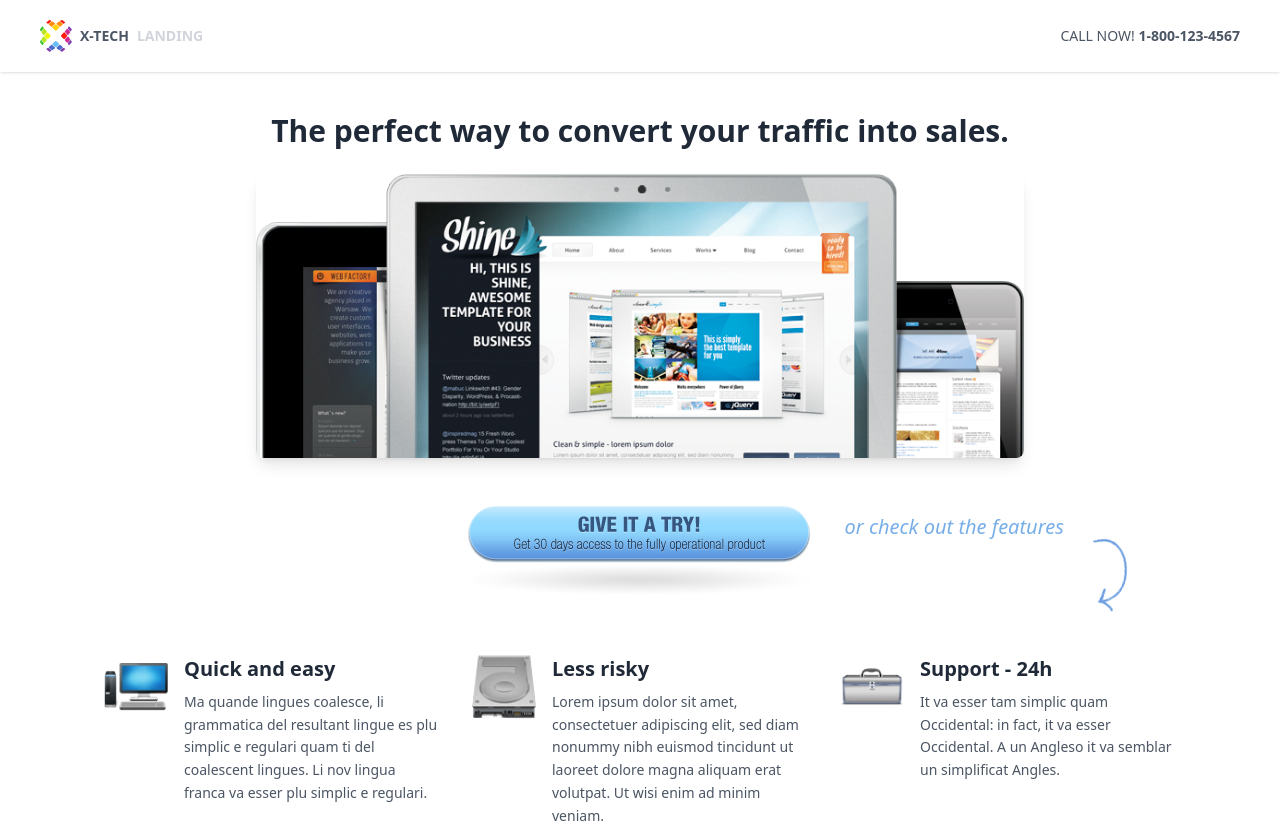
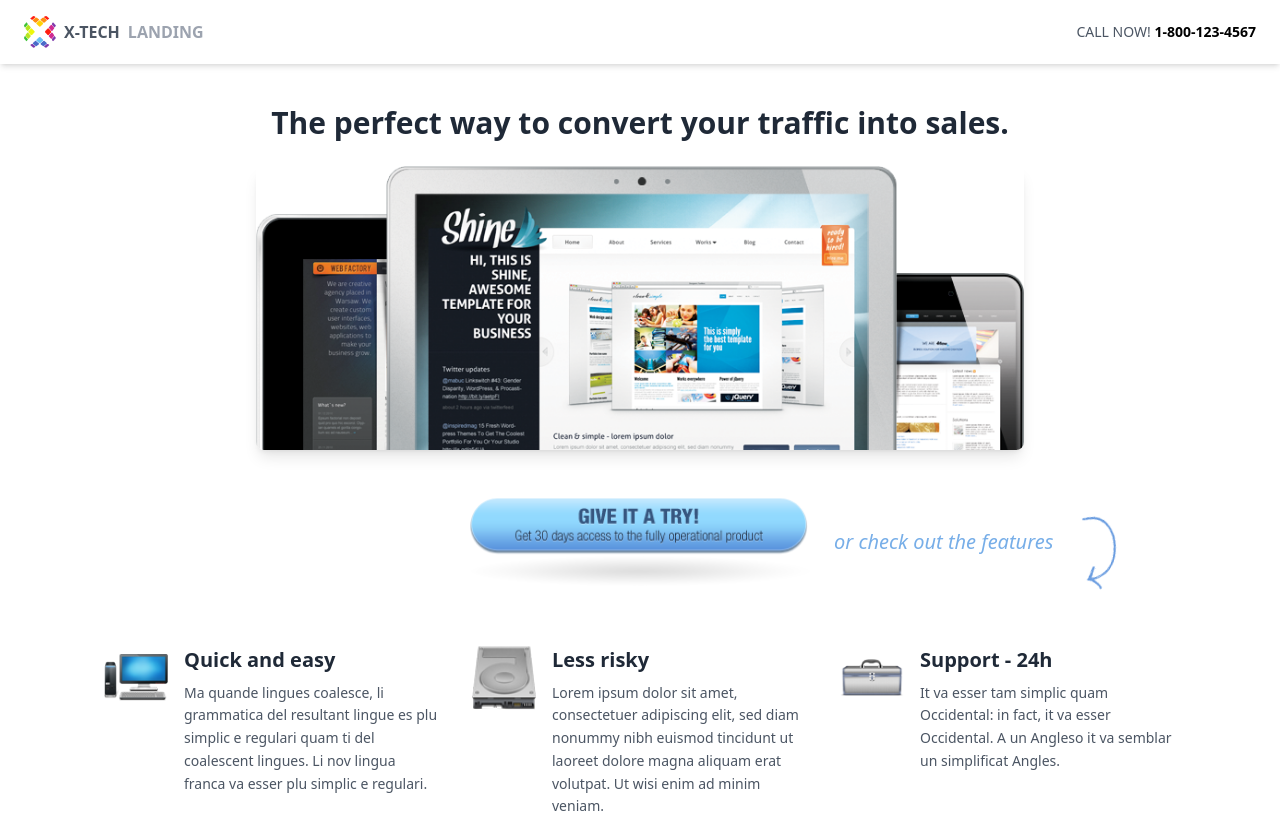
Before and after one commit to tinphan247/X-TECHWEB-DEMO, a plain HTML site: page index.html in a window 1280 px wide. Shown: the top 830 px of the page. Drawn offline with nearby package versions, Linux system fonts and the light colour scheme.

Commit message:
Update index.html

```diff
--- a/index.html
+++ b/index.html
@@ -7,39 +7,45 @@
     <script src="https://cdn.tailwindcss.com"></script>
 </head>
 <body class="text-gray-800 font-sans">
-    <!--header-->
-    <header class="flex justify-between items-center px-10 py-5 bg-white shadow">
-        <h1 class="flex items-center gap-2 text-sm font-bold text-gray-800">
+   <!-- HEADER -->
+      <header class="flex flex-col sm:flex-row justify-between items-center px-6 py-4 bg-white shadow-md">
+        <!-- Logo + text -->
+        <h1 class="flex items-center gap-2 text-base font-bold text-gray-800 mb-2 sm:mb-0">
           <img src="x-tech/landing logo.png" alt="X-Tech Logo" class="h-8 w-auto">
           <span class="text-gray-600">X-TECH</span>
-            <span class="text-gray-300">LANDING</span>
+          <span class="text-gray-400">LANDING</span>
         </h1>
-        <div class="text-gray-600 text-sm">
-            CALL NOW! <span class="font-semibold text black">1-800-123-4567
+
+        <!-- Call Now -->
+        <div class="text-gray-600 text-sm text-center sm:text-right">
+          CALL NOW! <span class="font-semibold text-black">1-800-123-4567</span>
         </div>
       </header>
+
     <!-- HERO -->
     <section class="text-center py-10">
   <h2 class="text-3xl font-bold leading-tight mb-6">
     The perfect way to convert your traffic into sales.
   </h2>
-        <img src="x-tech/Group 4 copy.png" alt="Landing Preview" class="mx-auto w-3/4 max-w-3xl shadow-lg mb-10 rounded-lg">
 
+  <img src="x-tech/Group 4 copy.png"
+       alt="Landing Preview"
+       class="mx-auto w-3/4 max-w-3xl shadow-lg mb-10 rounded-lg">
+
+  <!-- Nút chính -->
   <div class="mt-12 flex justify-center">
-                <div class="relative main-cta-button-wrapper">
+  <!-- wrapper chi rong bang nut -->
+  <div class="relative inline-block main-cta-button-wrapper">
     <a href="#" class="main-cta-button">
-                        <span class="main-cta-button-text">
-                            <img src="x-tech/give it a try 2.png" class="h-auto w-auto">
-                        </span>
+      <img src="x-tech/give it a try 2.png" class="h-auto w-[340px]">
     </a>
 
-                    <div class="absolute left-full top-1/2 -translate-y-12 ml-8 whitespace-nowrap flex items-center">
-                        <a href="#features" class="text-[#77aee8] italic text-xl mb-6">or check out the
-                            features</a>
-                        <i data-lucide="redo" class="features-link-arrow text-[#77aee8]"></i>
-                        <img src="x-tech/arrow1.png"
-                        alt="arrow"
-                        class="ml-2 w-[70px] h-auto rotate-[10deg] translate-y-[35px] opacity-90">
+    <!-- text o ben phai nut -->
+    <div class="absolute left-full top-1/2 -translate-y-1/2 ml-6 flex items-center whitespace-nowrap
+                max-sm:static max-sm:mt-4 max-sm:translate-y-0 max-sm:ml-0">
+      <a href="#features" class="text-[#77aee8] italic text-xl mr-2">or check out the features</a>
+      <img src="x-tech/arrow1.png" alt="arrow"
+           class="w-[70px] h-auto rotate-[10deg] translate-y-[10px] opacity-90">
     </div>
   </div>
 </div>
@@ -170,9 +176,8 @@
   </div>
 </section>
 
-
 <!-- FOOTER -->
-<footer class="relative bg-gradient-to-b from-[#505050] to-[#2f2f2f] text-gray-300 pt-10 pb-4 text-sm overflow-hidden">
+<footer class="relative bg-gradient-to-b from-[#9a9a9a] to-[#5a5a5a] text-gray-300 pt-10 pb-4 text-sm overflow-hidden">
 
   <!-- Tạo shadow trên bằng gradient -->
   <div class="absolute top-0 left-0 w-full h-[60px] bg-gradient-to-b from-black/60 via-black/20 to-transparent pointer-events-none"></div>
@@ -215,8 +220,5 @@
   </div>
 </footer>
 
-
-
-
 </body>
 </html>
```
Lines whose indentation alone changed are shown as unchanged.
